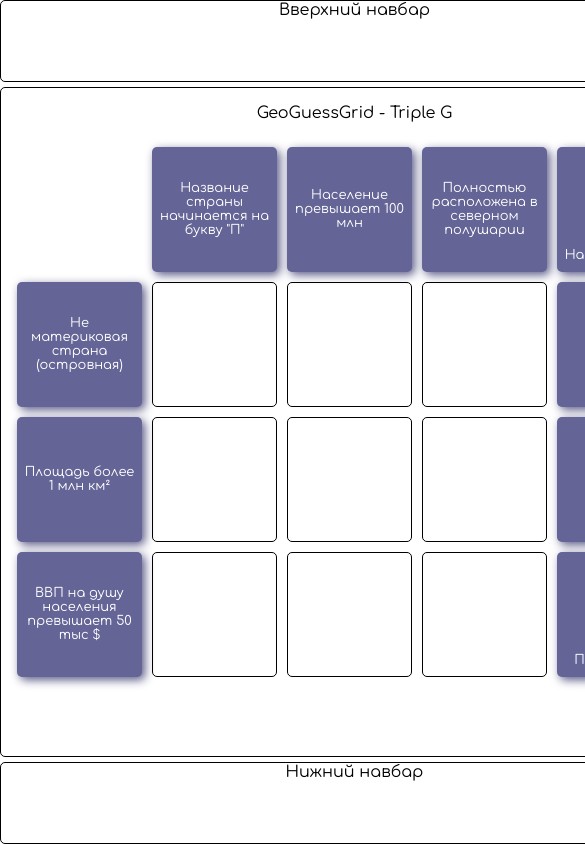
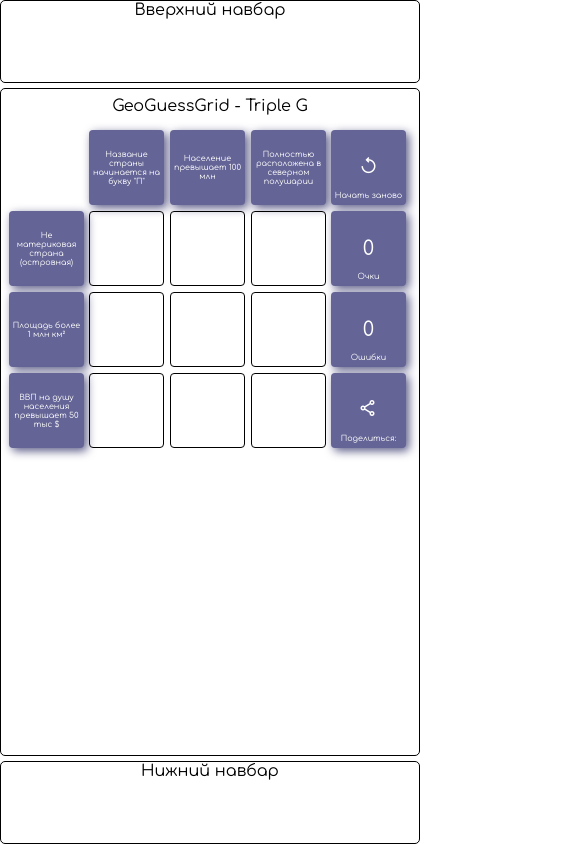
Before and after one commit to gefeeplay/geo-guess-grid, a Vue app: page / in a window 390 px wide. Shown: the top 844 px of the page, 585 px wide, since content can reach past the window. Built offline with nearby package versions, Linux system fonts and the light colour scheme.

Commit message:
base phone style update

```diff
--- a/src/App.vue
+++ b/src/App.vue
@@ -144,12 +144,12 @@ function refreshQuestions() {
 
             <div v-if="answers[cell - 1]">
               <template v-if="getFlag(answers[cell - 1]).type === 'flag-icons'">
-                <span :class="`fi fi-${getFlag(answers[cell - 1]).value}`" style="font-size: 48px;">
-                </span>
+                <div><span class="flag-icon" :class="`fi fi-${getFlag(answers[cell - 1]).value}`"></span></div>
+
               </template>
 
               <template v-else>
-                <img :src="getFlag(answers[cell - 1]).value" style="width: 64px; height: 48px;">
+                <div class="flag-icon"><img :src="getFlag(answers[cell - 1]).value"></div>
               </template>
             </div>
 
@@ -161,17 +161,17 @@ function refreshQuestions() {
 
         <div class="cells-stats">
           <div class="cell-item-quest stats-item">
-            <div class="stat-value"><span class="material-symbols-outlined share" @click="refreshQuestions">replay</span></div>
-            <div >Начать заново</div>
+            <div class="stat-icon"><span class="material-symbols-outlined share" @click="refreshQuestions">replay</span></div>
+            <div class="stat-text">Начать заново</div>
           </div>
 
           <div v-for="(value, key) in stats" :key="key"  class="cell-item-quest stats-item">
             <div class="stat-value">{{ value }}</div>
-            <div>{{ key }}</div>
+            <div class="stat-text">{{ key }}</div>
           </div>
           <div class="cell-item-quest stats-item">
-            <div class="stat-value"><span class="material-symbols-outlined share">share</span></div>
-            <div >Поделиться:</div>
+            <div class="stat-icon"><span class="material-symbols-outlined share">share</span></div>
+            <div class="stat-text">Поделиться:</div>
           </div>
         </div>
       </div>
@@ -182,125 +182,4 @@ function refreshQuestions() {
 </template>
 
 <style scoped>
-.full-page {
-  height: 100vh;
-  display: flex;
-  flex-direction: column;
-  gap: 5px;
-}
-
-.center-container {
-  display: flex;
-  flex-direction: column;
-  align-items: center;
-  border: 1px black solid;
-  border-radius: 5px;
-  height: 80%;
-  padding: 1rem;
-}
-
-.nav-container {
-  display: flex;
-  justify-content: center;
-  border: 1px black solid;
-  border-radius: 5px;
-  height: 10%;
-}
-
-.pg-con {
-  display: flex;
-  justify-content: center;
-  height: 100%;
-}
-
-.cells-ans {
-  justify-content: center;
-  display: grid;
-  grid-template-columns: repeat(3, 125px);
-  grid-template-rows: repeat(4, 125px);
-  gap: 10px;
-  margin-top: 25px;
-}
-
-.cells-quest {
-  display: grid;
-  grid-template-rows: repeat(3, 125px);
-  max-width: 125px;
-  gap: 10px;
-  margin-top: 160px;
-  margin-right: 10px;
-}
-
-.cells-stats {
-  display: grid;
-  grid-template-rows: repeat(4, 125px);
-  max-width: 125px;
-  gap: 10px;
-  margin: 25px 10px 0 10px;
-}
-
-.cell-item-quest {
-  display: flex;
-  justify-content: center;
-  border-radius: 5px;
-  min-width: 125px;
-  min-height: 125px;
-  box-sizing: border-box;
-  font-size: small;
-}
-
-.cell-item-quest.stats-item {
-  display: flex;
-  flex-direction: column;
-  justify-content: end;
-  gap: 10px;
-  padding: 10px 0px;
-}
-
-.stat-value {
-  font-size: 32px;
-}
-
-.share {
-  cursor: pointer;
-  font-size: 32px;
-}
-
-.cell-item {
-  display: flex;
-  flex-direction: column;
-  justify-content: center;
-  align-items: center;
-  border-radius: 5px;
-  min-width: 125px;
-  min-height: 125px;
-  box-sizing: border-box;
-  font-size: small;
-  border: 1px black solid;
-  cursor: pointer;
-}
-
-.cell-item:hover {
-  background: #6b7f89;
-}
-
-.cell-item.filled {
-  background: #a1adb2;
-  cursor: default;
-}
-
-.cell-item-quest {
-  box-shadow: 3px 3px 10px rgb(90, 90, 135);
-  margin: 0 10px 10px 0;
-  padding: 5px;
-  align-items: center;
-  text-align: center;
-  color: white;
-  background: rgb(100, 100, 150);
-}
-
-.cell-answer {
-  font-weight: bold;
-  color: #333;
-}
 </style>
--- a/src/style.css
+++ b/src/style.css
@@ -15,3 +15,227 @@ body {
   display: grid;
   grid-template-rows: 10% 80% 10%;
 }
+
+/* Для App.vue*/
+.full-page {
+  height: 100vh;
+  display: flex;
+  flex-direction: column;
+  gap: 5px;
+}
+
+.center-container {
+  display: flex;
+  flex-direction: column;
+  align-items: center;
+  border: 1px black solid;
+  border-radius: 5px;
+  height: 80%;
+  padding: 1rem;
+}
+
+.nav-container {
+  display: flex;
+  justify-content: center;
+  border: 1px black solid;
+  border-radius: 5px;
+  height: 10%;
+}
+
+.pg-con {
+  display: flex;
+  justify-content: center;
+  height: 100%;
+}
+
+.cells-ans {
+  justify-content: center;
+  display: grid;
+  grid-template-columns: repeat(3, 125px);
+  grid-template-rows: repeat(4, 125px);
+  gap: 10px;
+  margin-top: 25px;
+}
+
+.cells-quest {
+  display: grid;
+  grid-template-rows: repeat(3, 125px);
+  max-width: 125px;
+  gap: 10px;
+  margin-top: 160px;
+  margin-right: 10px;
+}
+
+.cells-stats {
+  display: grid;
+  grid-template-rows: repeat(4, 125px);
+  max-width: 125px;
+  gap: 10px;
+  margin: 25px 10px 0 10px;
+}
+
+.cell-item-quest {
+  display: flex;
+  justify-content: center;
+  border-radius: 5px;
+  min-width: 125px;
+  min-height: 125px;
+  box-sizing: border-box;
+  font-size: small;
+}
+
+.cell-item-quest.stats-item {
+  display: flex;
+  flex-direction: column;
+  align-items: center;
+  gap: 10px;
+  position: relative;
+  padding-bottom: 20px;
+  padding: 10px 0px;
+}
+
+.stat-value {
+  font-size: 32px;
+}
+
+.stat-icon {
+  margin-top: auto;
+  margin-bottom: auto;
+  font-size: 32px;
+}
+
+.stat-text {
+  position: absolute;
+  bottom: 10px;
+  text-align: center;
+}
+
+.share {
+  cursor: pointer;
+  font-size: 32px;
+}
+
+.cell-item {
+  display: flex;
+  flex-direction: column;
+  justify-content: center;
+  align-items: center;
+  border-radius: 5px;
+  min-width: 125px;
+  min-height: 125px;
+  box-sizing: border-box;
+  font-size: small;
+  border: 1px black solid;
+  cursor: pointer;
+}
+
+.cell-item:hover {
+  background: #6b7f89;
+}
+
+.cell-item.filled {
+  background: #a1adb2;
+  cursor: default;
+}
+
+.flag-icon {
+  width: 64px;
+  height: 48px;
+}
+
+.cell-item-quest {
+  box-shadow: 3px 3px 10px rgb(90, 90, 135);
+  margin: 0 10px 10px 0;
+  padding: 5px;
+  align-items: center;
+  text-align: center;
+  color: white;
+  background: rgb(100, 100, 150);
+}
+
+.cell-answer {
+  font-weight: bold;
+  color: #333;
+}
+
+/* ---------------------------
+   📱 АДАПТАЦИЯ ДЛЯ ТЕЛЕФОНОВ
+   Экран шириной до 500px
+----------------------------*/
+@media (max-width: 500px) {
+
+  body {
+    grid-template-rows: 12% 78% 10%;
+  }
+
+  .center-container {
+    padding: 0.5rem;
+  }
+
+  /* Главная сетка 3х3 */
+  .cells-ans {
+    grid-template-columns: repeat(3, 75px);
+    grid-template-rows: repeat(4, 75px);
+    gap: 6px;
+    margin-top: 10px;
+  }
+
+  /* Левая колонка — вопросы */
+  .cells-quest {
+    grid-template-rows: repeat(3, 75px);
+    max-width: 75px;
+    gap: 6px;
+    margin-top: 91px;
+    margin-right: 5px;
+  }
+
+  /* Правая колонка — статистика */
+  .cells-stats {
+    grid-template-rows: repeat(4, 75px);
+    max-width: 75px;
+    gap: 6px;
+    margin: 10px 5px 0 5px;
+  }
+
+  /* Общие параметры ячеек */
+  .cell-item,
+  .cell-item-quest {
+    min-width: 75px !important;
+    min-height: 75px !important;
+    border-radius: 4px;
+    font-size: 8px;
+    padding: 3px;
+  }
+
+
+  /* Иконки и флаги — уменьшаем */
+  .stat-icon,
+  .share {
+    font-size: 20px !important;
+  }
+
+  .flag-icon {
+    width:44.8px  !important;
+    height: 33.6px !important;
+  }
+
+  .stat-value {
+    font-size: 20px !important;
+  }
+
+  .stat-text {
+    bottom: 5px;
+    font-size: 8px;
+  }
+
+  /* Поправка для блочных статистических элементов */
+  .cell-item-quest.stats-item {
+    padding: 5px 0px;
+    gap: 6px;
+  }
+
+  /* Сетка внутри pg-con */
+  .pg-con {
+    padding-top: 5px;
+  }
+}
```
